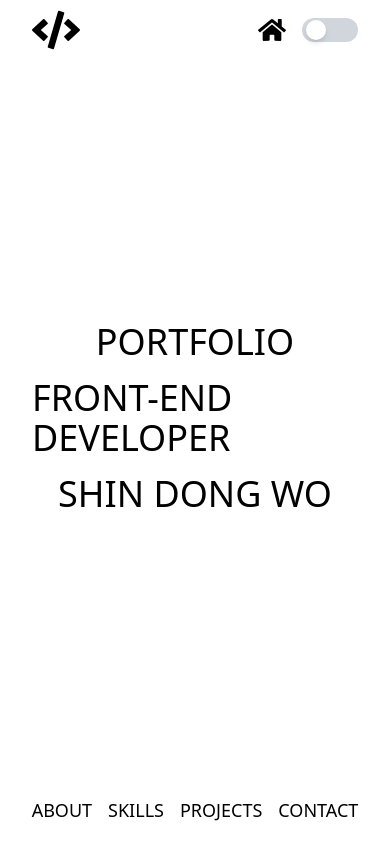
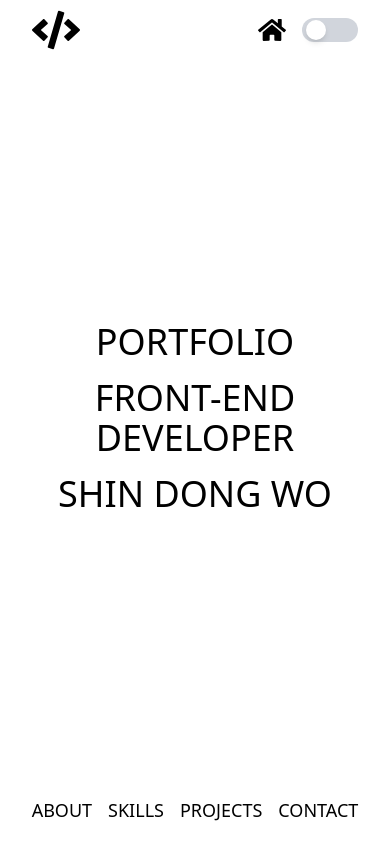
Before and after one commit to luckychdl/portfolio, a Next.js app: page / in a window 390 px wide. Built offline with nearby package versions, Linux system fonts and the light colour scheme.

Commit message:
디자인 수정

```diff
--- a/src/app/_components/renderMedia.tsx
+++ b/src/app/_components/renderMedia.tsx
@@ -28,8 +28,8 @@ export function RenderMedia({
   if (variant === "modal") {
     return (
       <div>
+        {loading && <Spinner />}
         {/* <div className="absolute inset-0 animate-pulse bg-gray-300" /> */}
-        {loading && <Spinner />}
         <Image
           src={item.src}
           alt=""
@@ -43,5 +43,10 @@ export function RenderMedia({
       </div>
     );
   }
-  return <Image src={item.src} alt="" fill className="object-cover" />;
+  return (
+    <>
+      {loading && <Spinner />}
+      <Image src={item.src} alt="" fill className="object-cover" />;
+    </>
+  );
 }
--- a/src/app/layout.tsx
+++ b/src/app/layout.tsx
@@ -24,7 +24,7 @@ export default function RootLayout({
         <body className="bg-white dark:bg-black transition-colors duration-300  w-[100dvw] h-[100dvh] flex flex-col">
           <Header />
           {/* <TransitionWrapper> */}
-          <div className="w-[100dvw] h-[calc(100dvh-60px-68px)] lg:h-[calc(100dvh-60px-76px)]">
+          <div className="w-[100dvw] h-[calc(100dvh-60px-68px)] lg:h-[calc(100dvh-60px-77px)]">
             {children}
           </div>
           {/* </TransitionWrapper> */}
--- a/src/app/page.tsx
+++ b/src/app/page.tsx
@@ -5,7 +5,7 @@ export default function Home() {
     <main className="h-full w-full flex items-center justify-center bg-white dark:bg-black text-black dark:text-amber-100 p-8">
       <MultiTypingText
         lines={["PORTFOLIO", "FRONT-END DEVELOPER", "SHIN DONG WON"]}
-        className="text-4xl"
+        className="text-4xl text-center"
         speed={100}
         lineDelay={700}
       />
```
